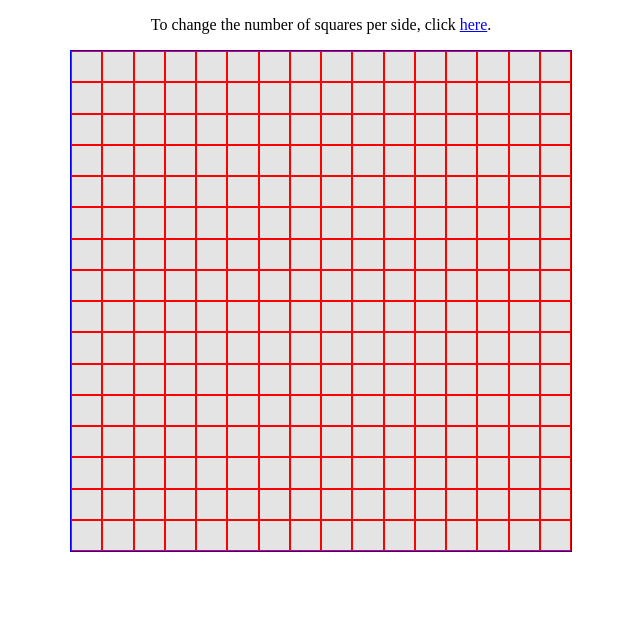
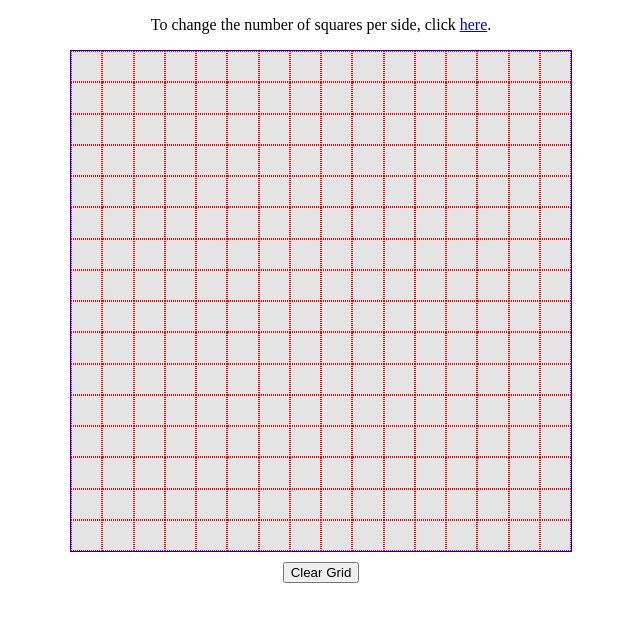
Before and after one commit to Raunakgup/etch-a-sketch, a plain HTML site: page index.html in a window 1280 px wide. Shown: the whole page, without its empty margins (319-959 px from the left). Drawn offline with Linux system fonts and the light colour scheme.

Commit message:
Add clear grid functionality and default color reset

```diff
--- a/index.html
+++ b/index.html
@@ -12,10 +12,13 @@
 <body>
     <p>To change the number of squares per side, click <span id="change-num-squares"
             class="underline blue-text">here</span>.</p>
+    <div class="container-container">
+        <div class="container">
 
-    <div class="container">
+        </div>
+    </div>
 
-    </div>
+    <button type="button" id="clear-grid-button">Clear Grid</button>
 </body>
 
 </html>
--- a/javascript.js
+++ b/javascript.js
@@ -3,6 +3,12 @@ let numSquares = 16;
 
 const container = document.querySelector(".container");
 const changeNumSquares = document.getElementById("change-num-squares");
+const clearGridButton = document.getElementById("clear-grid-button");
+const defaultColor = "#7D7B7933";
+document.documentElement.style.setProperty(
+  "--default-color",
+  defaultColor
+);
 
 function makeGrid(numSquares) {
     const singleSquareDimension = dimension / numSquares;
@@ -69,9 +75,19 @@ function changeSquareColor(targetSq) {
     const col = getRandomColor();
     targetSq.style.backgroundColor = `rgb(${col.r},${col.g},${col.b})`;
 }
+
+function setDefaultColor(){
+    const singleSquareList = document.querySelectorAll('.single-square');
+    singleSquareList.forEach(element => {
+        element.style.backgroundColor = defaultColor;
+    });
+}
+
 changeNumSquares.addEventListener("click", resetGrid);
 
 container.addEventListener("mousemove", (e) => {
     if (!e.target.classList.contains("single-square")) return;
     changeSquareColor(e.target);
 });
+
+clearGridButton.addEventListener("click", setDefaultColor);
--- a/style.css
+++ b/style.css
@@ -24,20 +24,26 @@ body {
     cursor: pointer;
 }
 
-.row-container {
+.row-container, .container, .container-container {
     display: flex;
 }
-
+.container-container{
+    justify-content: center;
+    /* border: 1px solid blue; */
+}
 .container {
-    display: inline-flex;
     flex-direction: column;
     border: 1px solid blue;
     margin: 0 auto;
 }
 
 .single-square {
-    background-color: rgb(125, 123, 121, 20%);
-    border: 1px solid red;
+    background-color: var(--default-color);
+    border: 1px dotted red;
     height: calc(var(--singleSquareDimension) * 1px);
     width: calc(var(--singleSquareDimension) * 1px);
 }
+
+#clear-grid-button{
+    margin-top: 10px;
+}
```
